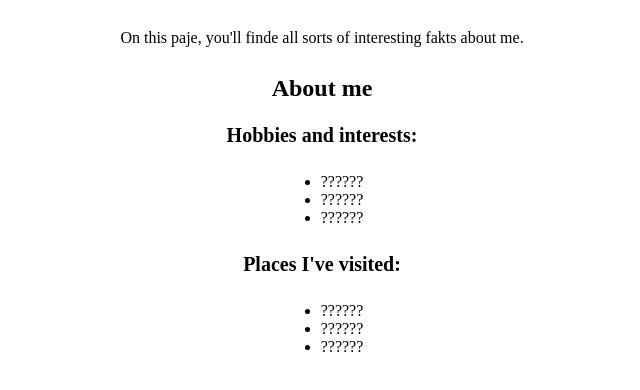
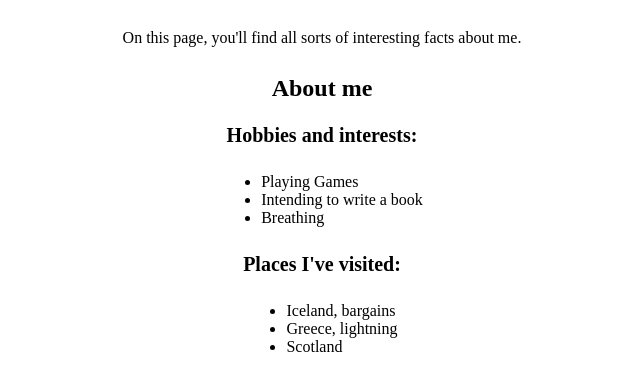
Before and after one commit to D-j-blakemore/git-fundamentals-lab, a plain HTML site: page index.html in a window 1280 px wide. Shown: the part 64-454 px from the top of the page, without its empty margins (318-958 px from the left). Drawn offline with Linux system fonts and the light colour scheme.

Commit message:
Mixed it

```diff
--- a/index.html
+++ b/index.html
@@ -9,22 +9,22 @@
 
   <body>
     <h1>Welcome to The Greatest page on Earth!</h1>
-    <p>On this paje, you'll finde all sorts of interesting fakts about me.</p>
+    <p>On this page, you'll find all sorts of interesting facts about me.</p>
 
     <h2>About me</h2>
 
     <h3>Hobbies and interests:</h3>
     <ul>
-      <li>??????</li>
-      <li>??????</li>
-      <li>??????</li>
+      <li>Playing Games</li>
+      <li>Intending to write a book</li>
+      <li>Breathing</li>
     </ul>
 
     <h3>Places I've visited:</h3>
     <ul>
-      <li>??????</li>
-      <li>??????</li>
-      <li>??????</li>
+      <li>Iceland, bargains</li>
+      <li>Greece, lightning</li>
+      <li>Scotland</li>
     </ul>
   </body>
 </html>
```
